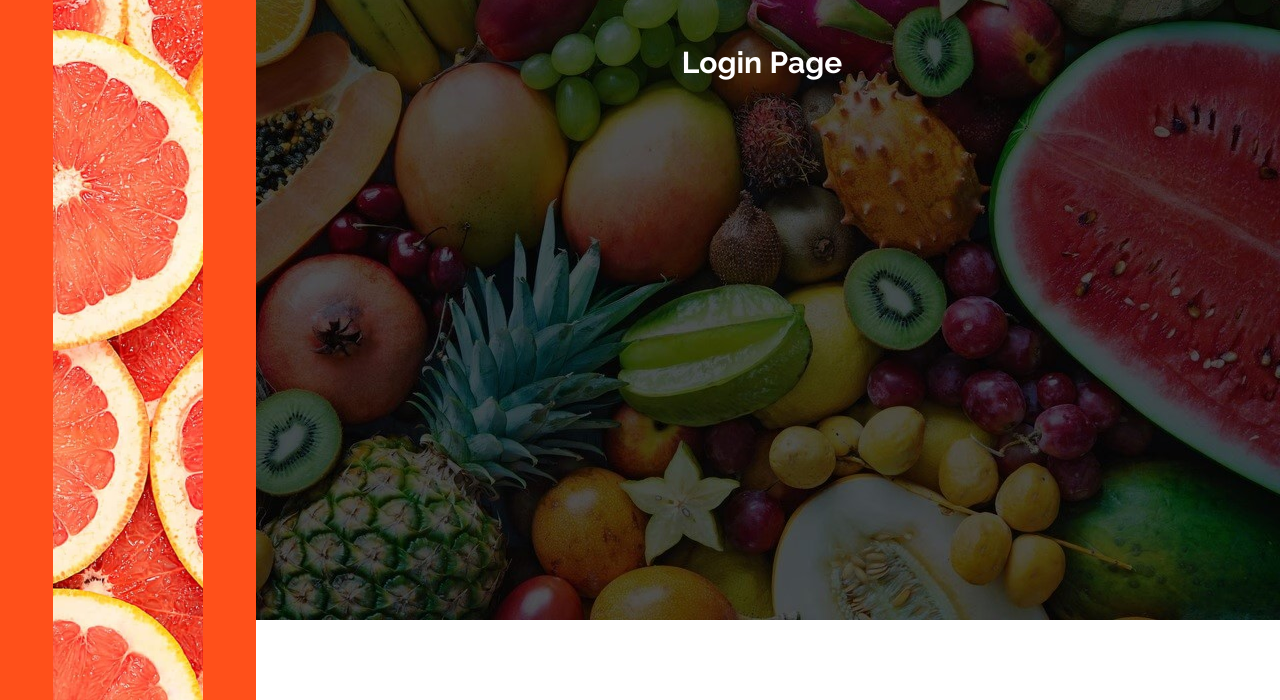
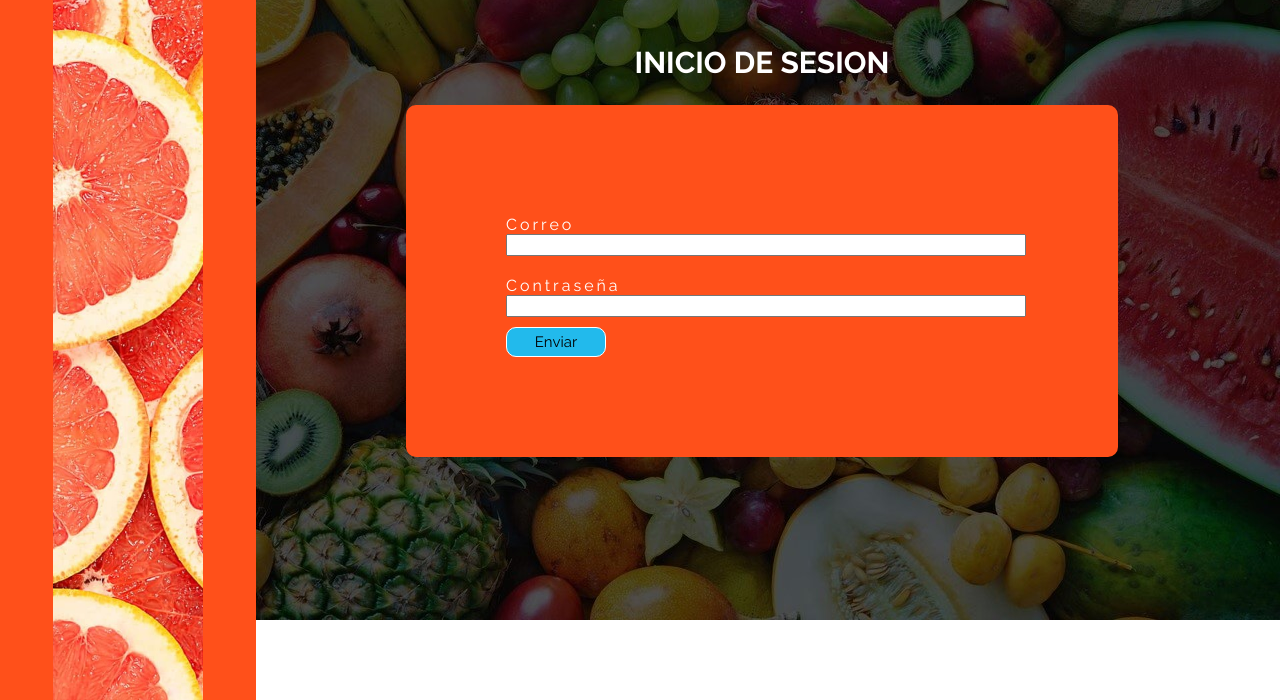
Before and after one commit to carlosweb07/Fruit_Market, a Django app: page /login/ in a window 1280 px wide. Shown: the part 100-800 px from the top of the page. Run offline with Django 5.2, Linux system fonts and the light colour scheme; parts of the project's set-up code (start-up, migrations or seed data) failed here and were passed over.

Commit message:
created index,register and login page

```diff
--- /dev/null
+++ b/catalogue/static/css/index.css
@@ -0,0 +1,6 @@
+.presentacion{
+    background-color:rgba(0, 255, 255, 0.342);
+    color:white;
+    font-size: 20px;
+    padding: 5px;
+}
--- a/fruit_market/urls.py
+++ b/fruit_market/urls.py
@@ -26,4 +26,5 @@ urlpatterns = [
     path('catalogue/', views_catalogue.catalogue_page),
     path('fruit/<int:id>/', views_catalogue.fruit_page),
     path('login/', views_user.login_page),
+    path('register/', views_user.register_page)
 ]
--- /dev/null
+++ b/users/static/css/form.css
@@ -0,0 +1,30 @@
+.login{
+    background-color: var(--primary-color);
+    width: 50%;
+    margin:auto;
+    padding: 100px;
+    border-radius: 10px;
+    letter-spacing: 3px;
+
+}
+
+.login input {
+    width: 100%;
+    outline: none;
+}
+
+.login-item {
+    padding: 10px 0;
+}
+
+.boton{
+    background-color: var(--thirty-color);
+    color:black;
+    border:1px solid white;
+    border-color: white;
+    width: 100px;
+    padding:5px;
+    border-radius: 10px;
+    cursor:pointer;
+    font-size: 15px;
+}
--- a/users/templates/login.html
+++ b/users/templates/login.html
@@ -1,5 +1,21 @@
 {% extends 'layouts/base_user.html' %}
 {% load static %}
 {% block content %}
-  <h1>Login Page</h1>
+<link rel="stylesheet" href="{% static 'css/form.css' %}">
+  <h1>INICIO DE SESION</h1>
+  <div class="login">
+  <form method="post">
+    <div class="login-item">
+      <label>Correo</label>
+      <input type="username" required>
+    </div>
+    <form method="post">
+      <div class="login-item">
+        <label>Contraseña</label>
+        <input type="password" required>
+      </div>
+      <button class="boton">Enviar</button>
+    </div>
+
+  </form>
 {% endblock %}
--- a/users/views.py
+++ b/users/views.py
@@ -3,3 +3,6 @@ from django.shortcuts import render
 # Create your views here.
 def login_page(request):
   return render(request, "login.html")
+
+def register_page(request):
+  return render(request, "register.html")
```
Also changed, not shown: catalogue/templates/index.html (+20 -1 lines), users/models.py (+0 -16 lines), users/templates/register.html (+19 -1 lines), catalogue/static/imgs/arbolito.jfif (added).
